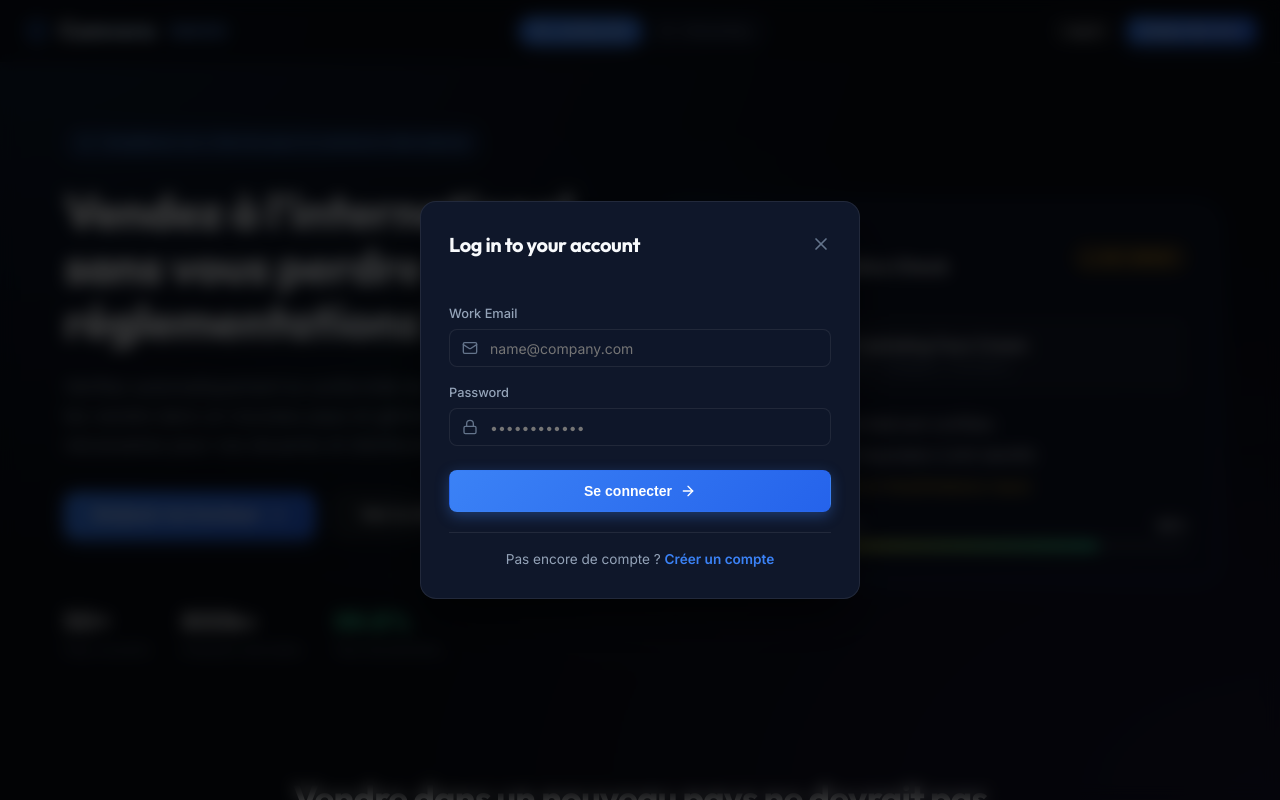
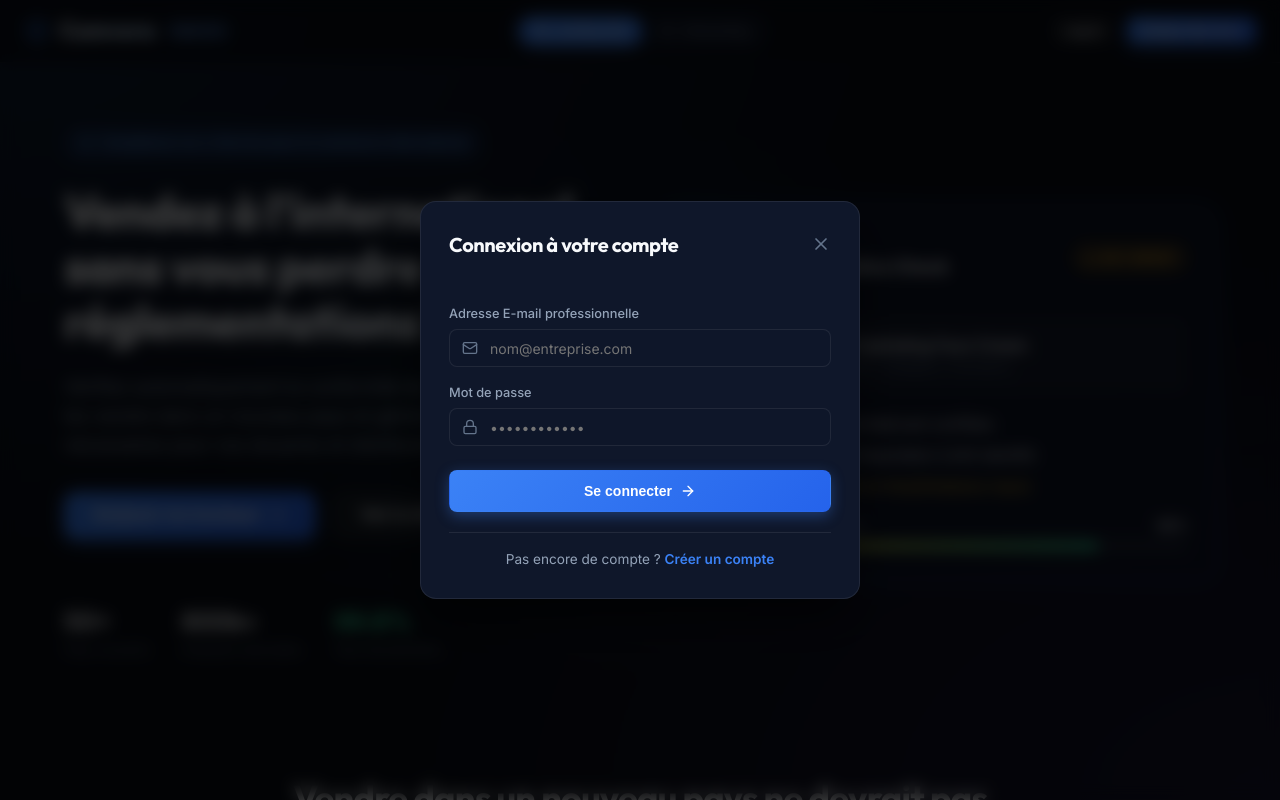
Before and after one commit to jamalhamidou5-droid/comvera, a React (Vite) app: page / in a window 1280 px wide. Both pictures are taken after a click on the button "Log In". Shown: the top 800 px of the page. Built offline with nearby package versions, Linux system fonts and the light colour scheme; no server answers; the HTML template or start-up script is replaced by a standard one.

Commit message:
Fix React crash with Google Translate on AuthModal

```diff
--- a/src/components/public/AuthModal.tsx
+++ b/src/components/public/AuthModal.tsx
@@ -55,11 +55,11 @@ export const AuthModal: React.FC<AuthModalProps> = ({ isOpen, onClose, onSuccess
   };
 
   return (
-    <div className="modal-overlay" onClick={onClose}>
+    <div className="notranslate modal-overlay" translate="no" onClick={onClose}>
       <div className="modal-content" onClick={(e) => e.stopPropagation()} style={{ maxWidth: '440px' }}>
         <div style={{ display: 'flex', justifyContent: 'space-between', alignItems: 'center' }}>
           <h3 style={{ fontSize: '1.25rem', fontWeight: 700 }}>
-            {isSignUp ? 'Create your Comvera account' : 'Log in to your account'}
+            {isSignUp ? 'Créer votre compte Comvera' : 'Connexion à votre compte'}
           </h3>
           <button
             onClick={onClose}
@@ -79,12 +79,12 @@ export const AuthModal: React.FC<AuthModalProps> = ({ isOpen, onClose, onSuccess
         <form onSubmit={handleSubmit} style={{ display: 'flex', flexDirection: 'column', gap: '1rem', marginTop: error ? '1rem' : '1.5rem' }}>
           {isSignUp && (
             <div className="input-group">
-              <label className="input-label">Company Name</label>
+              <label className="input-label">Nom de l'entreprise</label>
               <div style={{ position: 'relative' }}>
                 <input
                   type="text"
                   className="input-field"
-                  placeholder="Acme International Ltd"
+                  placeholder="Acme International"
                   value={company}
                   onChange={(e) => setCompany(e.target.value)}
                   style={{ paddingLeft: '2.5rem' }}
@@ -95,12 +95,12 @@ export const AuthModal: React.FC<AuthModalProps> = ({ isOpen, onClose, onSuccess
           )}
 
           <div className="input-group">
-            <label className="input-label">Work Email</label>
+            <label className="input-label">Adresse E-mail professionnelle</label>
             <div style={{ position: 'relative' }}>
               <input
                 type="email"
                 className="input-field"
-                placeholder="name@company.com"
+                placeholder="nom@entreprise.com"
                 value={email}
                 onChange={(e) => setEmail(e.target.value)}
                 style={{ paddingLeft: '2.5rem' }}
@@ -111,7 +111,7 @@ export const AuthModal: React.FC<AuthModalProps> = ({ isOpen, onClose, onSuccess
           </div>
 
           <div className="input-group">
-            <label className="input-label">Password</label>
+            <label className="input-label">Mot de passe</label>
             <div style={{ position: 'relative' }}>
               <input
                 type="password"
@@ -134,25 +134,25 @@ export const AuthModal: React.FC<AuthModalProps> = ({ isOpen, onClose, onSuccess
 
         <div style={{ textAlign: 'center', borderTop: '1px solid var(--border-subtle)', paddingTop: '1rem', fontSize: '0.85rem', color: 'var(--text-muted)' }}>
           {isSignUp ? (
-            <>
-              Déjà un compte ?{' '}
+            <span>
+              <span>Déjà un compte ?</span>{' '}
               <span
                 style={{ color: 'var(--accent-blue)', cursor: 'pointer', fontWeight: 600 }}
                 onClick={() => { setIsSignUp(false); setError(null); }}
               >
                 Se connecter
               </span>
-            </>
+            </span>
           ) : (
-            <>
-              Pas encore de compte ?{' '}
+            <span>
+              <span>Pas encore de compte ?</span>{' '}
               <span
                 style={{ color: 'var(--accent-blue)', cursor: 'pointer', fontWeight: 600 }}
                 onClick={() => { setIsSignUp(true); setError(null); }}
               >
                 Créer un compte
               </span>
-            </>
+            </span>
           )}
         </div>
       </div>
```
